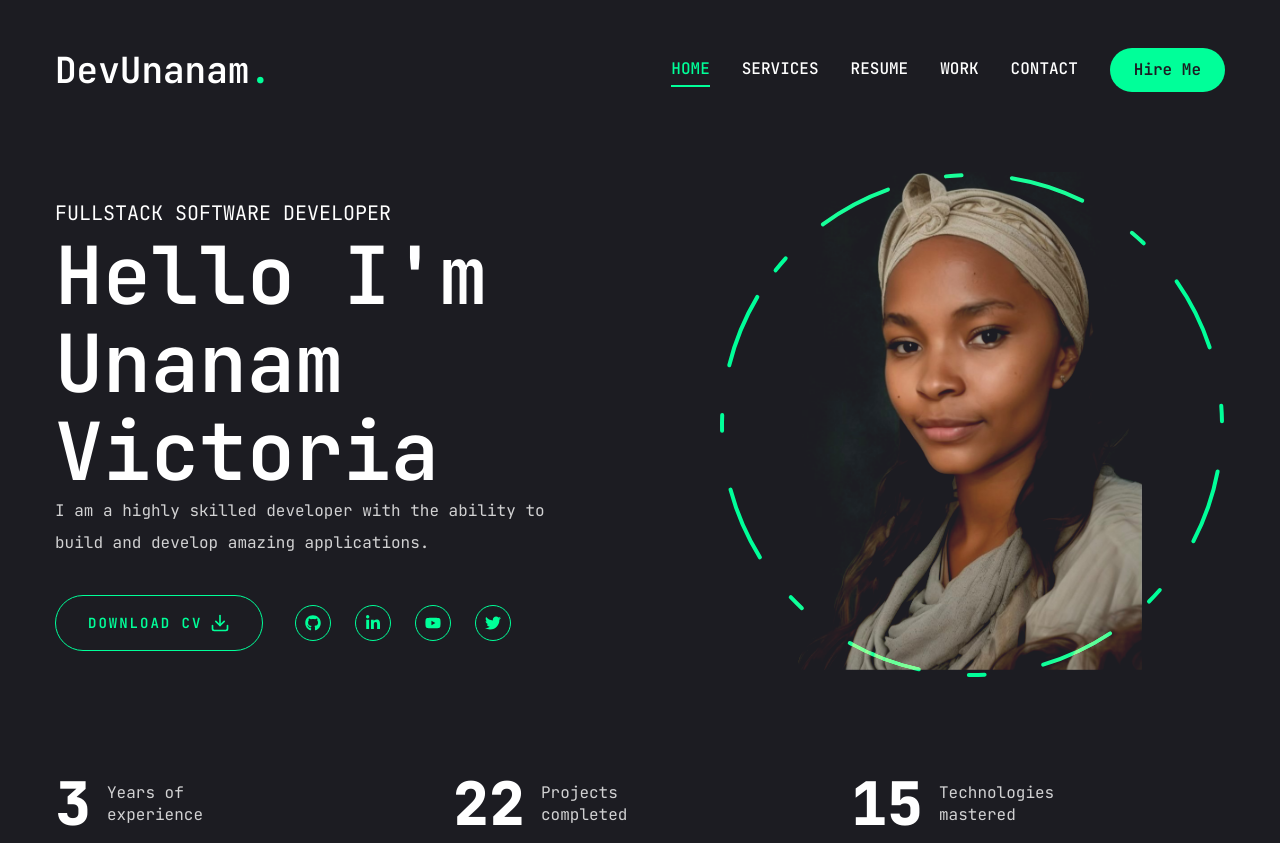
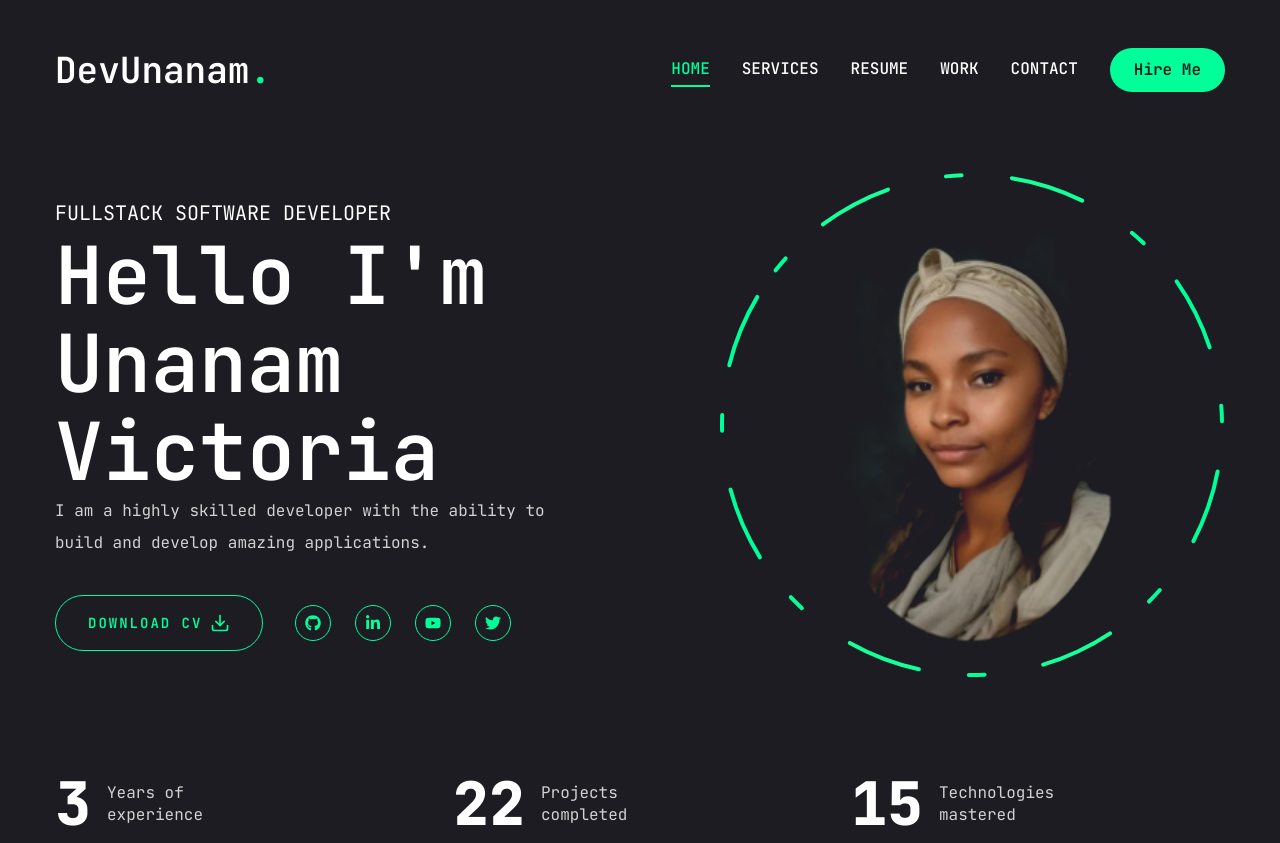
Before and after one commit to DevUnanam/Portfoliowebsite, a Next.js app: page / in a window 1280 px wide. Built offline with nearby package versions, Linux system fonts and the light colour scheme.

Commit message:
new image added

```diff
--- a/components/Photo.jsx
+++ b/components/Photo.jsx
@@ -22,7 +22,7 @@ const Photo = () => {
           className="w-[298px] h-[298px] xl:w-[498px] xl:h-[498px] mix-blend-lighten absolute"
         >
           <Image
-            src="/assets/pic 3.jpg"
+            src="/assets/newpic.png"
             priority
             quality={100}
             fill
```
Also changed, not shown: public/assets/newpic.png (added).
